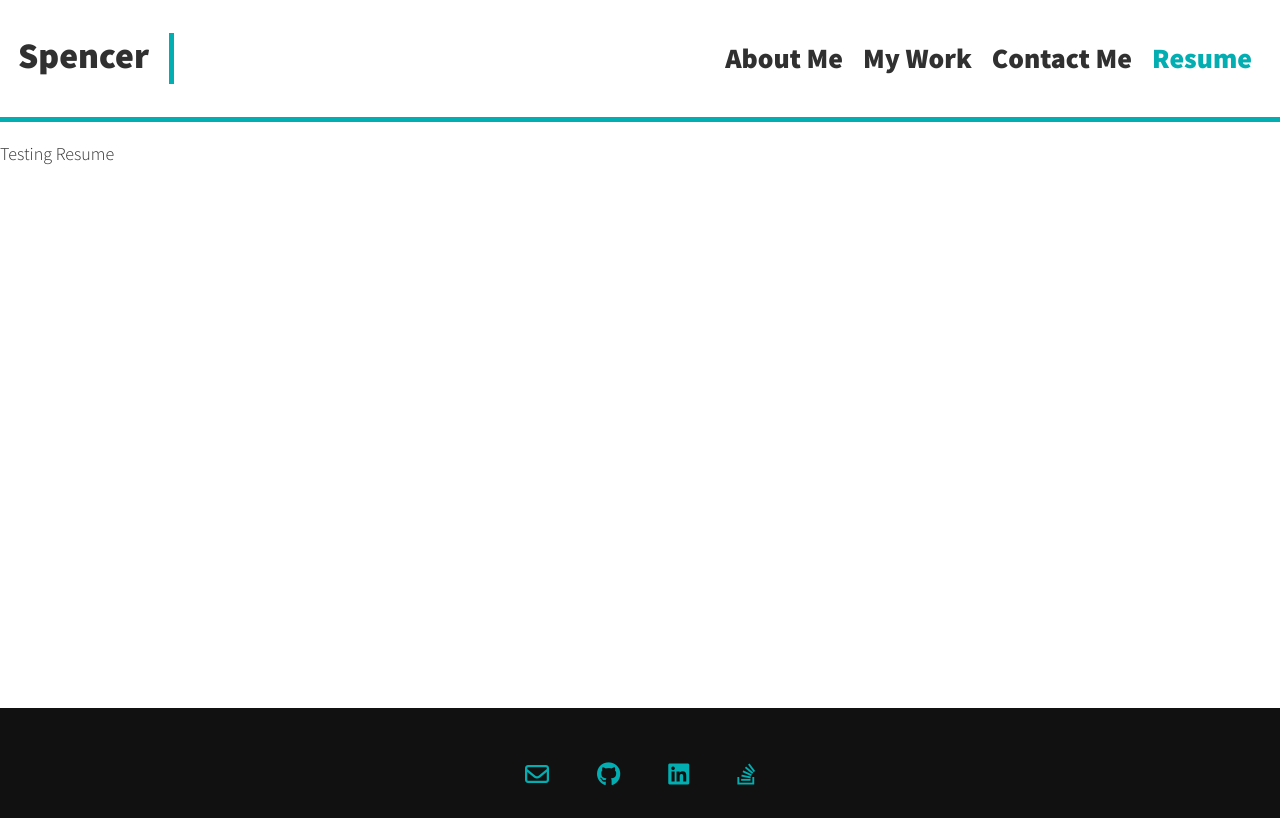
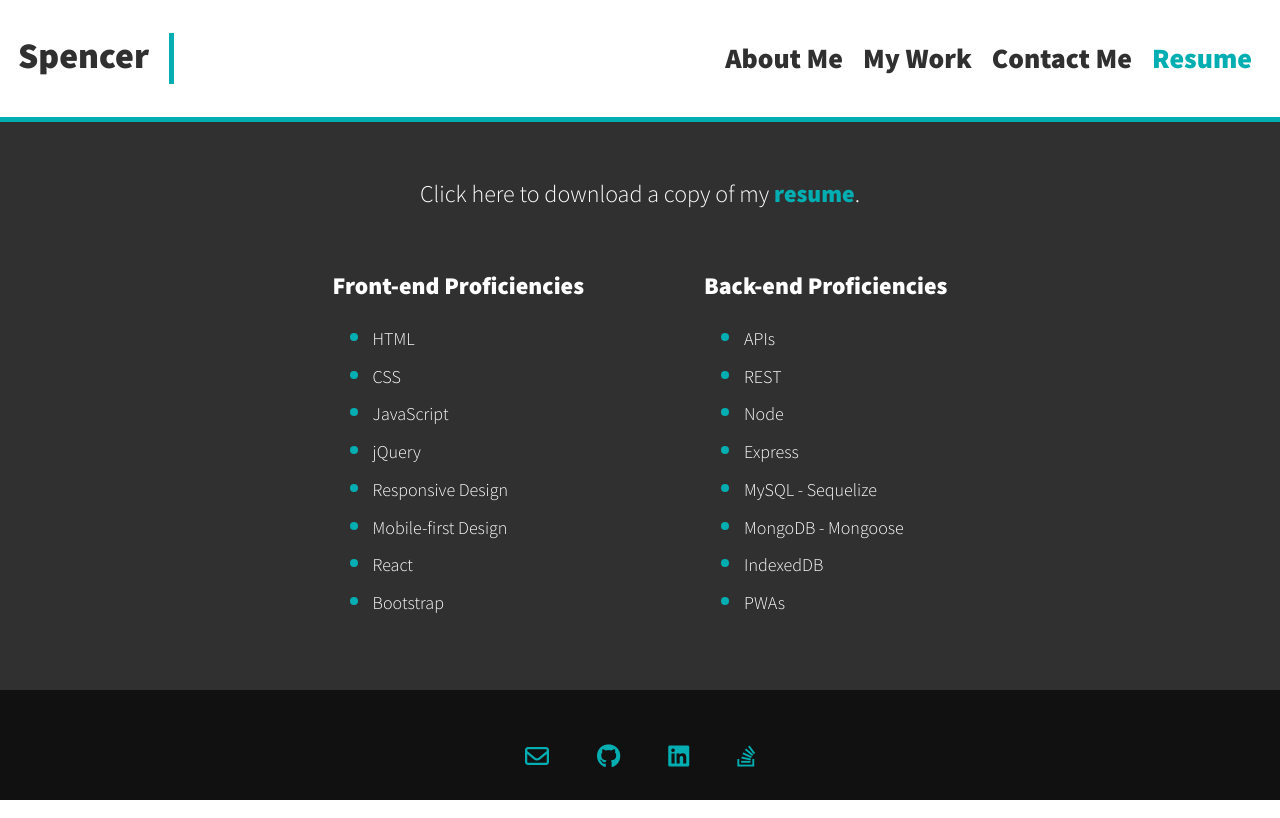
Before and after one commit to SpencerHulse/reacting-to-me, a React (Create React App) app: page / in a window 1280 px wide. Both pictures are taken after a click on the element "Resume". Built offline with nearby package versions, Linux system fonts and the light colour scheme.

Commit message:
Added resume section with skills and link to resume PDF.

```diff
--- a/src/components/Resume/index.js
+++ b/src/components/Resume/index.js
@@ -1,5 +1,50 @@
+import resume from "../../assets/files/Spencer Hulse's Resume.pdf";
+
 function Resume() {
-  return <p>Testing Resume</p>;
+  return (
+    <div className="resume-container">
+      <p className="resume-download-paragraph">
+        Click here to download a copy of my{" "}
+        <a
+          href={resume}
+          className="resume-link"
+          target="_blank"
+          rel="noreferrer"
+        >
+          resume
+        </a>
+        .
+      </p>
+      <div className="skills-container">
+        <div className="skills-list-container">
+          <h3>Front-end Proficiencies</h3>
+          <ul>
+            <li className="skills-li">HTML</li>
+            <li className="skills-li">CSS</li>
+            <li className="skills-li">JavaScript</li>
+            <li className="skills-li">jQuery</li>
+            <li className="skills-li">Responsive Design</li>
+            <li className="skills-li">Mobile-first Design</li>
+            <li className="skills-li">React</li>
+            <li className="skills-li">Bootstrap</li>
+          </ul>
+        </div>
+        <div className="skills-list-container">
+          <h3>Back-end Proficiencies</h3>
+          <ul>
+            <li className="skills-li">APIs</li>
+            <li className="skills-li">REST</li>
+            <li className="skills-li">Node</li>
+            <li className="skills-li">Express</li>
+            <li className="skills-li">MySQL - Sequelize</li>
+            <li className="skills-li">MongoDB - Mongoose</li>
+            <li className="skills-li">IndexedDB</li>
+            <li className="skills-li">PWAs</li>
+          </ul>
+        </div>
+      </div>
+    </div>
+  );
 }
 
 export default Resume;
--- a/src/index.css
+++ b/src/index.css
@@ -40,7 +40,8 @@ body {
 }
 
 main,
-.form-container {
+.form-container,
+.resume-container {
   min-height: calc(100vh - 180px);
 }
 
@@ -492,6 +493,45 @@ textarea {
   opacity: 0.7;
 }
 
+/* resume style start */
+.resume-container {
+  background-color: var(--color-dark);
+  color: var(--color-light);
+  display: flex;
+  flex-direction: column;
+  align-items: left;
+}
+
+.resume-download-paragraph {
+  font-size: var(--fs-h3);
+  padding: 20px 60px 40px;
+  margin: 0 auto;
+}
+
+.resume-link {
+  text-decoration: none;
+  color: var(--color-accent);
+  font-weight: var(--fw-bold);
+}
+
+.resume-link:hover {
+  opacity: 0.7;
+  text-decoration: underline;
+}
+
+.skills-container {
+  display: black;
+}
+
+.skills-list-container {
+  padding: 20px 60px;
+}
+
+.skills-li::marker {
+  color: var(--color-accent);
+  font-size: 25px;
+}
+
 /* contacts - footer */
 .footer {
   font-size: var(--fs-h3);
@@ -629,7 +669,8 @@ textarea {
 /* general media query */
 @media (min-width: 800px) {
   main,
-  .form-container {
+  .form-container,
+  .resume-container {
     min-height: calc(100vh - 232.188px);
   }
 }
@@ -741,6 +782,18 @@ textarea {
   }
 }
 
+/* resume media query */
+@media (min-width: 800px) {
+  .resume-container {
+    justify-content: center;
+    align-items: center;
+  }
+
+  .skills-container {
+    display: flex;
+  }
+}
+
 /* single-page media query */
 @media (min-width: 600px) {
   .single-page-info-div {
```
Also changed, not shown: 1 other file (tests, documents, lock files or other folders).
